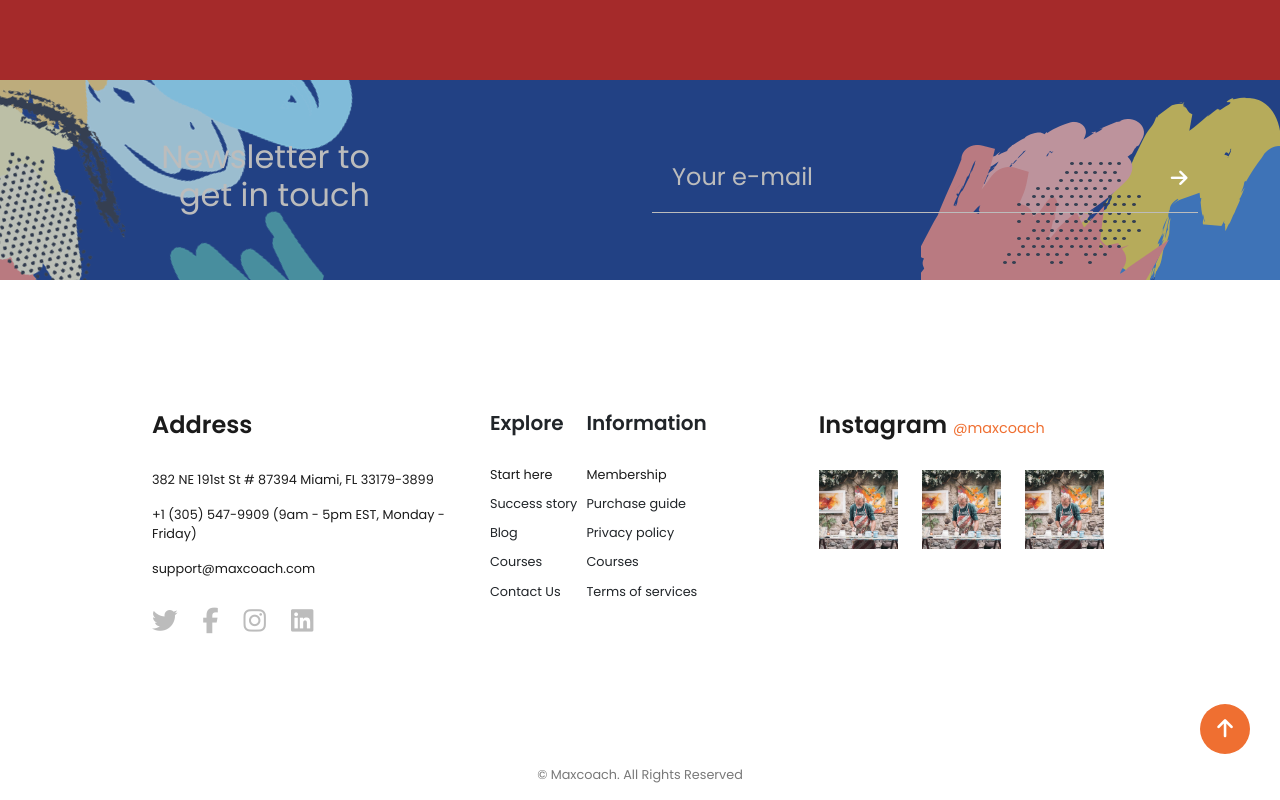
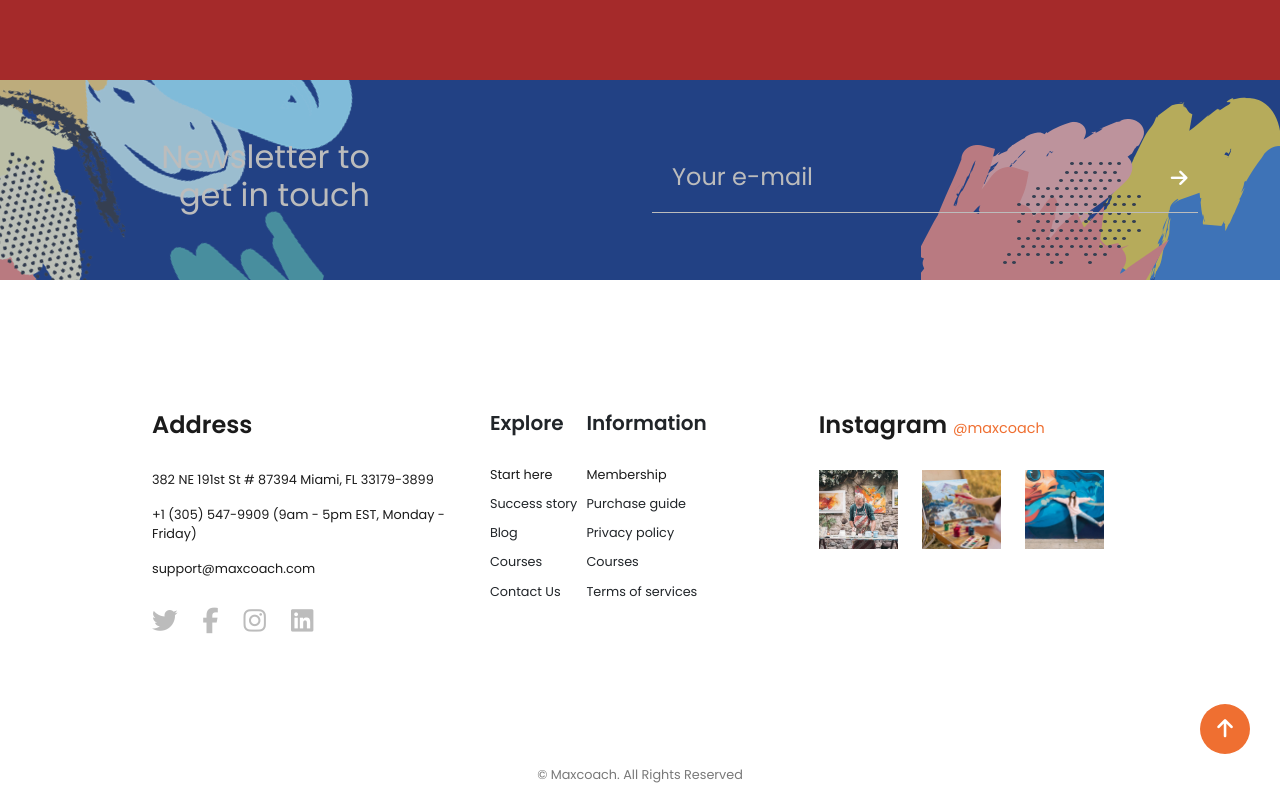
Before and after one commit to MatTheoo89/proj-html-vuejs, a Vue app: page / in a window 1280 px wide. Shown: the part 1200-2000 px from the top of the page. Built offline with nearby package versions, Linux system fonts and the light colour scheme; a small style sheet from the web is missing.

Commit message:
[fix] footer img dinamiche

```diff
--- a/src/components/AppFooter.vue
+++ b/src/components/AppFooter.vue
@@ -1,6 +1,16 @@
 <script>
+
+    import { getPathImage  } from '../data/fuction';
+    import { store } from '../data/store';
+
 export default {
-    name: 'AppFooter'
+    name: 'AppFooter',
+    data(){
+        return{
+            store,
+            getPathImage,
+        }
+    }
 }
 </script>
 
@@ -66,14 +76,8 @@ export default {
                         <div class="insta-image col-4 offset-1">
                                 <h4>Instagram <span>@maxcoach</span></h4>
                             <div class="gallery d-flex">
-                                <div class="image me-4">
-                                    <img src="../assets/img/120084500_197897808368764_8114555493043279565_n.jpg" alt="">
-                                </div>
-                                <div class="image me-4">
-                                    <img src="../assets/img/120084500_197897808368764_8114555493043279565_n.jpg" alt="">
-                                </div>
-                                <div class="image me-4">
-                                    <img src="../assets/img/120084500_197897808368764_8114555493043279565_n.jpg" alt="">
+                                <div v-for="(img, i) in store.imgFooter" :key="i" class="image me-4">
+                                    <img :src="getPathImage(img.path)" :alt="img.nameImg">
                                 </div>
                             </div>
                         </div>
--- a/src/data/fuction.js
+++ b/src/data/fuction.js
@@ -1,5 +1,5 @@
 const getPathImage = (imageName) => {
-    return new URL(`../assets/img/${imageName}.png`, import.meta.url).href
+    return new URL(`../assets/img/${imageName}`, import.meta.url).href
     }
 
 
--- a/src/data/store.js
+++ b/src/data/store.js
@@ -2,4 +2,19 @@ import { reactive } from "vue";
 
 export const store = reactive({
 
+    imgFooter:[
+            {
+                nameImg: 'image1',
+                path: '120084500_197897808368764_8114555493043279565_n.jpg'
+            },
+            {
+                nameImg: 'image2',
+                path: '120012142_177596140500760_8623485824101406058_n.jpg'
+            },
+            {
+                nameImg: 'image3',
+                path: '120099363_364334431619755_7198812647386067017_n.jpg'
+            }
+    ],
+
 });
```
